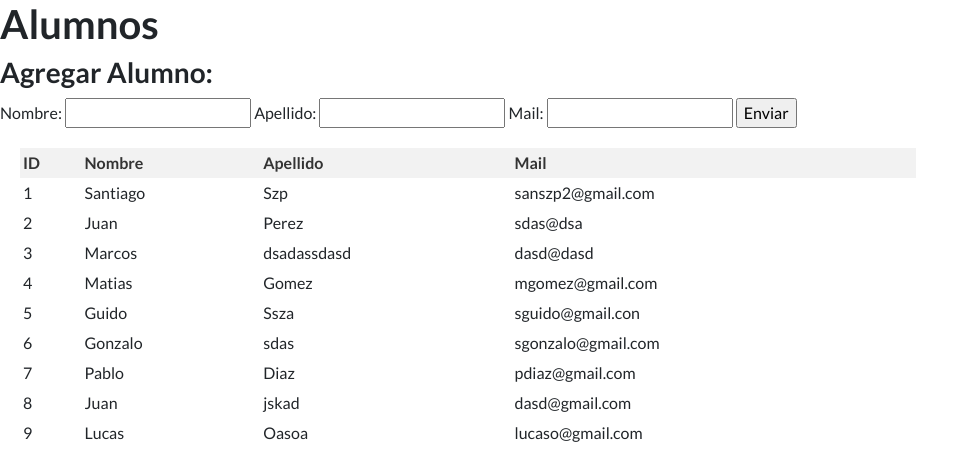
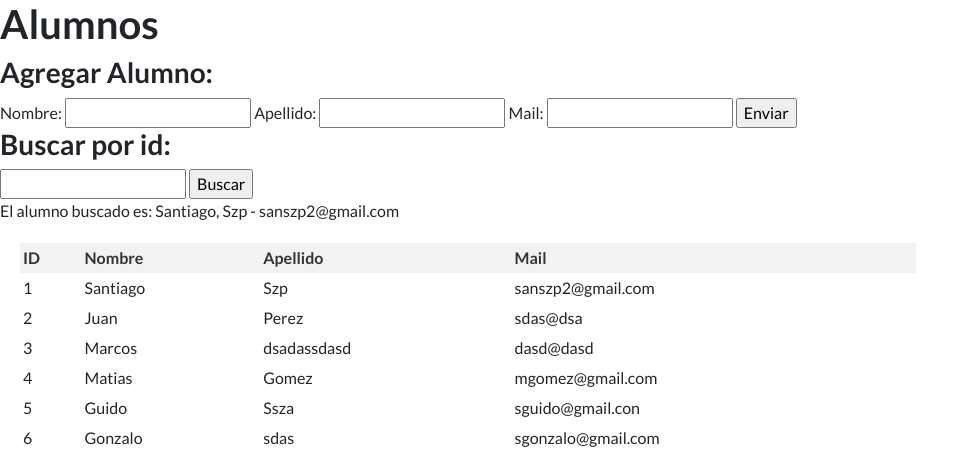
Before and after one commit to SantiagoSzpakowski/Tercera-pre-entrega-Szpakowski, a Django app: template AppTerceraEntrega/templates/appterceraentrega/alumnos.html in a window 1280 px wide. Shown: the part 66-525 px from the top of the page, without its empty margins (0-979 px from the left). Run offline with Django 4.2, Linux system fonts and the light colour scheme; the template is opened without the code that fills it: values that come from a table or form of the project are taken from there, others are empty; data comes from the database, SQL or seed files in the repository; both versions use the stored data as it was after the commit; some libraries are stand-ins or nearby versions.

Commit message:
Agregue busqueda de alumno

```diff
--- a/AppTerceraEntrega/templates/appterceraentrega/alumnos.html
+++ b/AppTerceraEntrega/templates/appterceraentrega/alumnos.html
@@ -40,6 +40,17 @@
         <input type="submit" value="Enviar">
     </form>
 
+    <h3>Buscar por id:</h3>
+
+    <form action="" method="GET">
+        <input type="number" name="id">
+        <input type="submit" value="Buscar">
+    </form>
+
+    {% if alumno != "" %}
+    <p>El alumno buscado es: {{alumno.nombre}}, {{alumno.apellido}} - {{alumno.mail}}</p>
+    {% endif %}
+
     <table>
         <thead>
             <tr>
```
Also changed, not shown: AppTerceraEntrega/views.py (+9 -1 lines), db.sqlite3.
